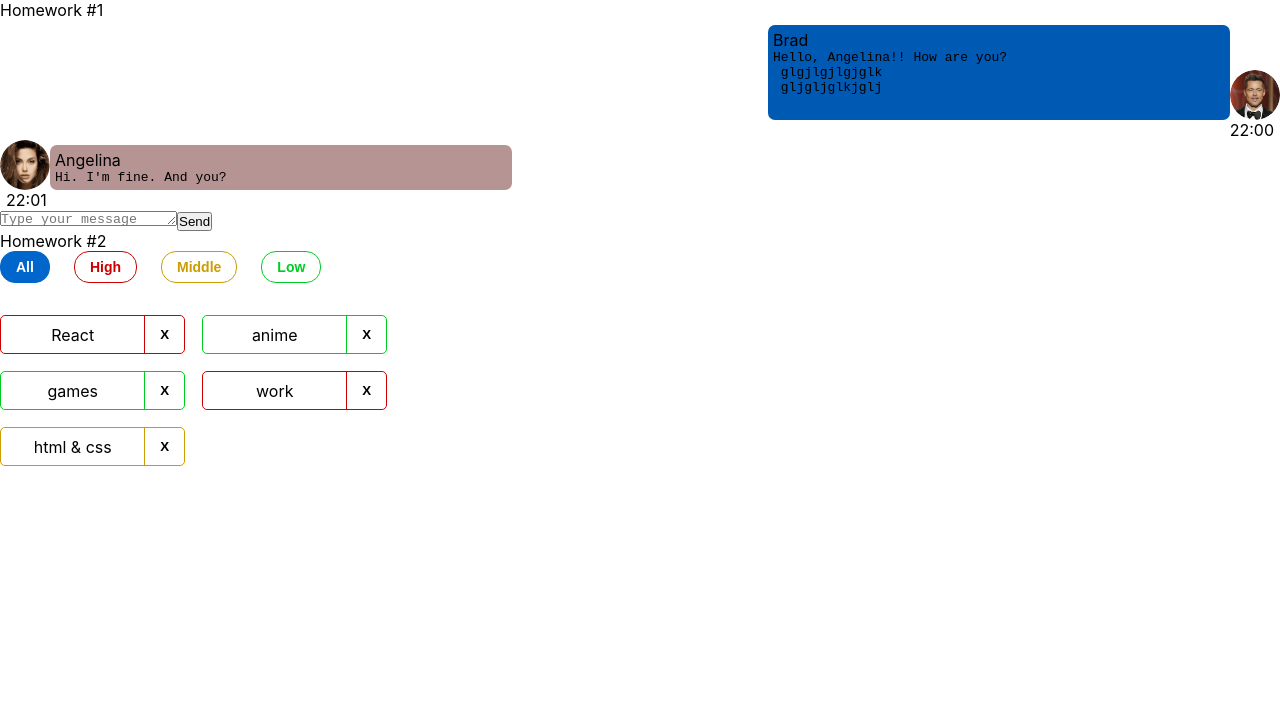
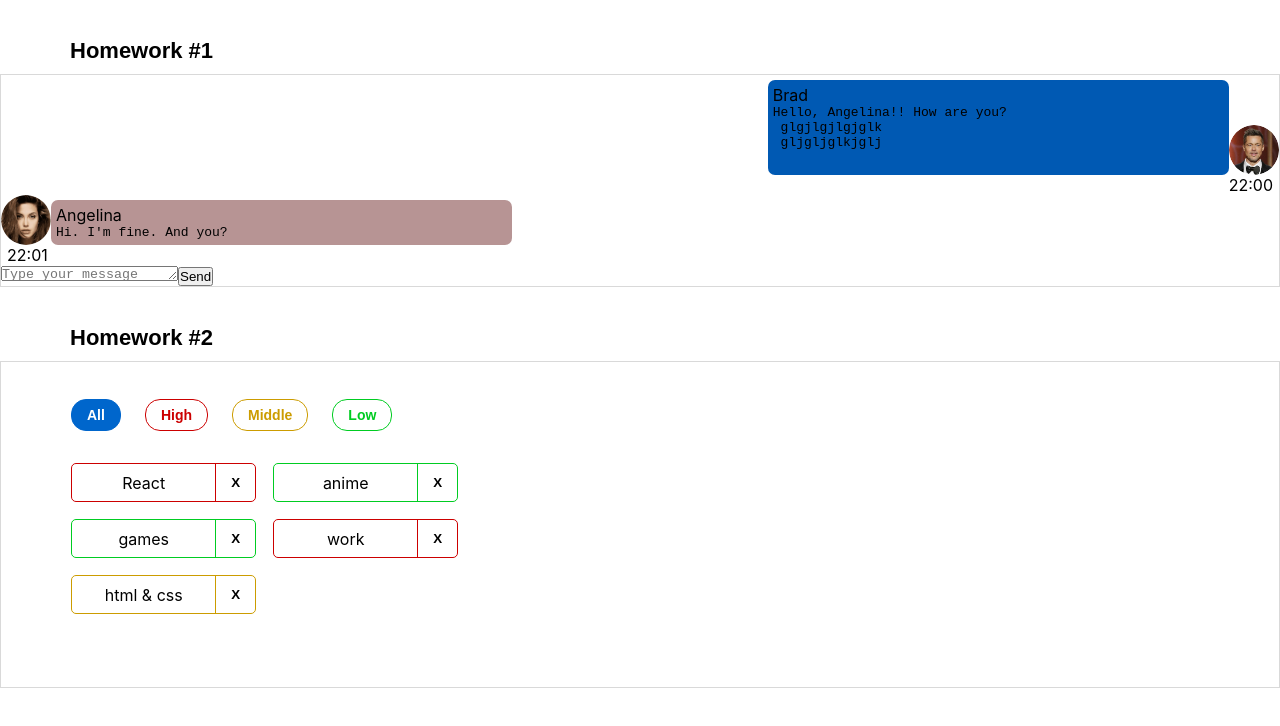
Before and after one commit to dai220885/hw01, a React (Create React App) app: page /#/ in a window 1280 px wide. Shown: the top 726 px of the page. Built offline with nearby package versions, Linux system fonts and the light colour scheme.

Commit message:
add css styles to HW2

```diff
--- a/src/s1-main/App.module.css
+++ b/src/s1-main/App.module.css
@@ -3,9 +3,23 @@
 }
 
 .hw {
+    border: 1px solid #D9D9D9;
 
 }
 
 .hwTitle {
+    /*position: absolute;*/
+    /*width: 169px;*/
+    /*height: 27px;*/
+    /*left: 70px;*/
+    /*top: 517px;*/
 
+    font-family: 'Montserrat', sans-serif;
+    font-style: normal;
+    font-weight: 600;
+    font-size: 22px;
+    line-height: 27px;
+    margin-left: 70px;
+    margin-bottom: 10px;
+    margin-top: 37px;
 }
--- a/src/s2-homeworks/hw02/affairs/Affairs.module.css
+++ b/src/s2-homeworks/hw02/affairs/Affairs.module.css
@@ -2,6 +2,8 @@
     display: flex;
     gap: 24px;
     margin-bottom: 32px;
+    margin-top: 37px;
+    margin-left: 70px;
 }
 
 .all {
@@ -52,4 +54,6 @@
     gap: 17px;
     flex-wrap: wrap;
     max-width: 450px;
+    margin-bottom: 73px;
+    margin-left: 70px;
 }
```
